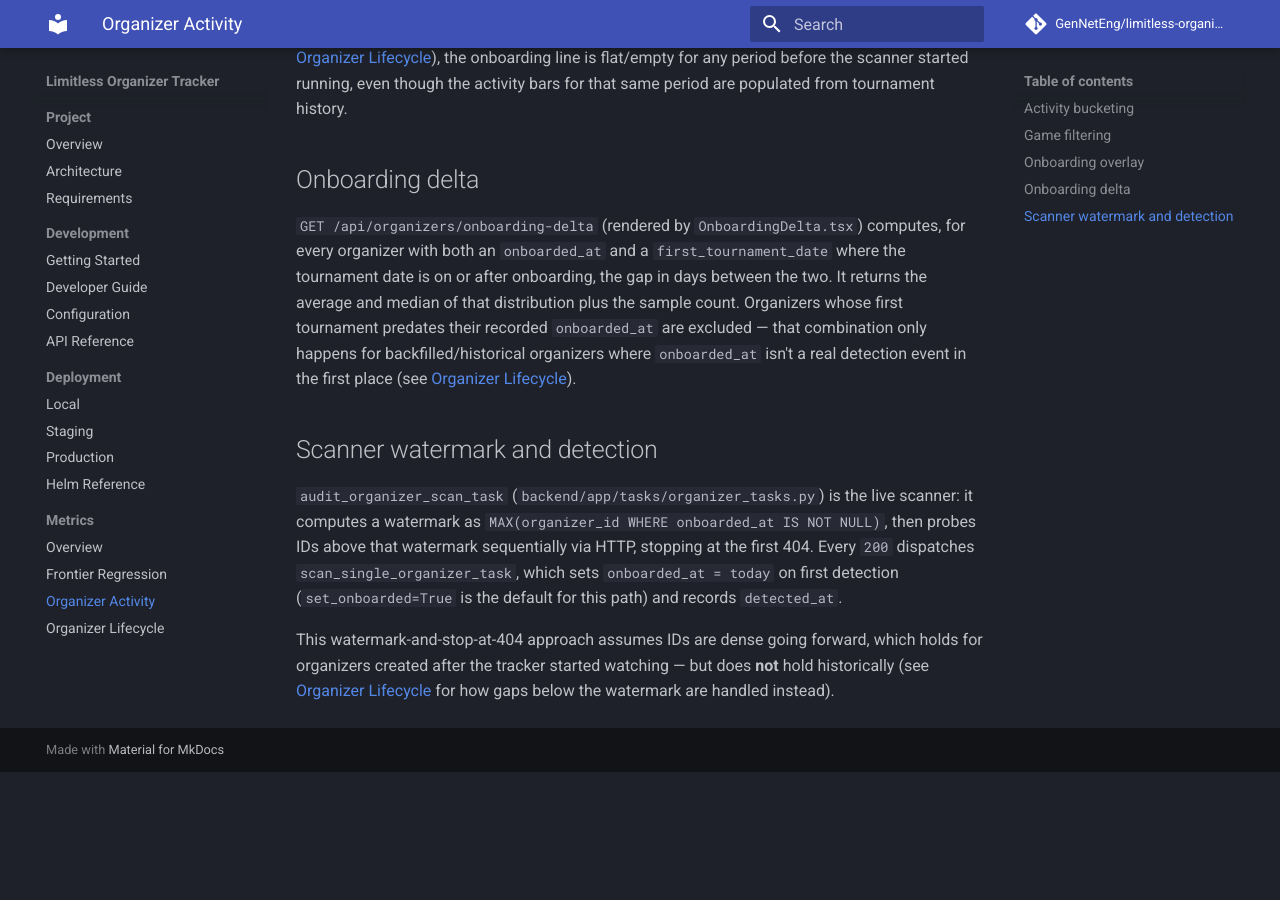
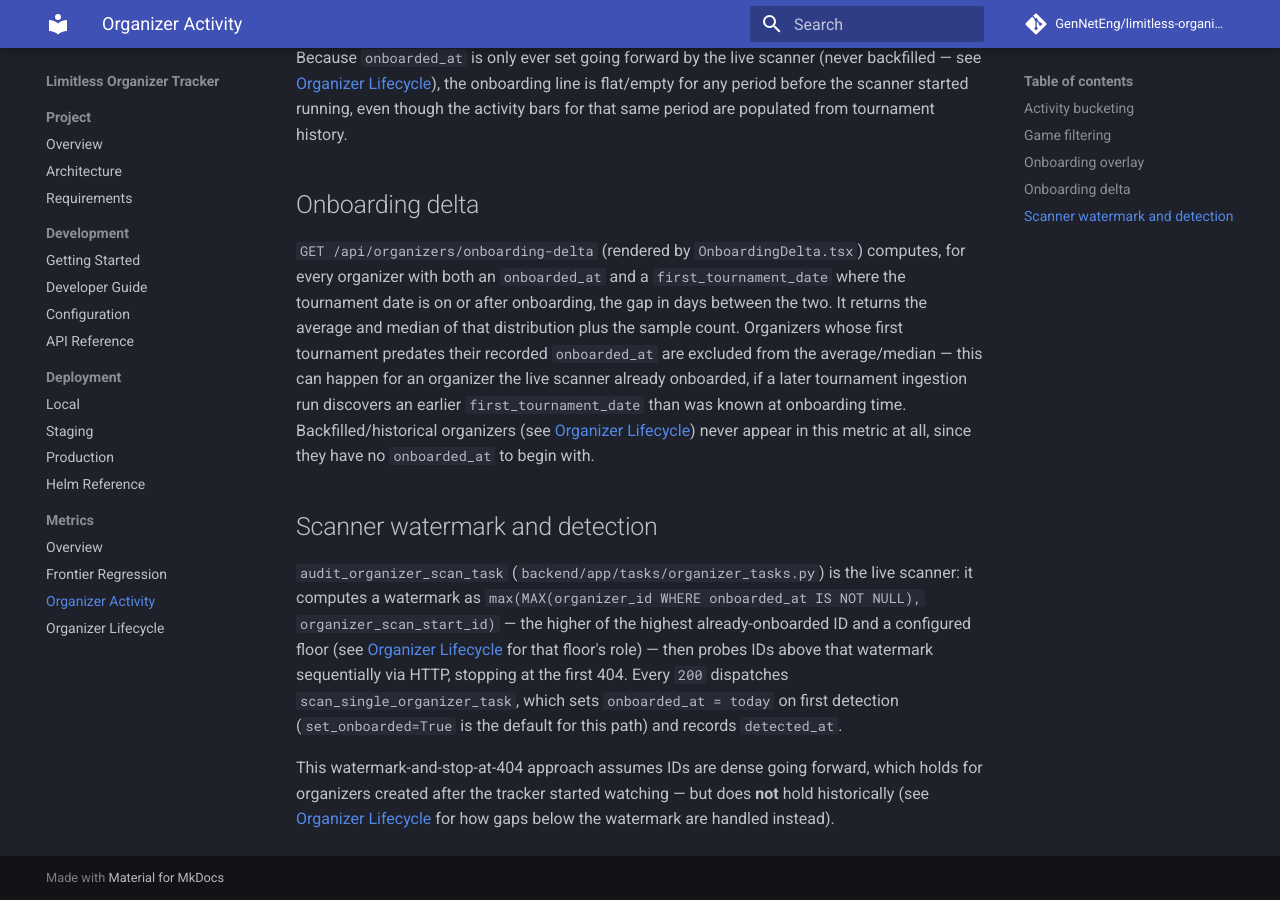
Before and after one commit to GenNetEng/limitless-organizer-tracker, an MkDocs documentation site: the page built from docs/metrics/organizer_activity.md, in a window 1280 px wide and 900 px high, scrolled down 1129 px. Built offline with MkDocs 1.6.1 and Material for MkDocs 9.7.7, drawn with Linux system fonts in a browser that asks for light colours; comment, search, counter and statistics services are not loaded; before the commit the page ends 1901 px from its top, so only the background shows below that; some of the changed text lies outside the part shown.

Commit message:
docs(metrics): fix three factual inaccuracies found in review
- onboarding-delta: clarify that the date-ordering exclusion can occur
  for live-scanned organizers (not backfilled ones, which never have
  onboarded_at set at all)
- scanner watermark: note it's max(highest onboarded_at, configured
  floor), not just the DB watermark alone
- activity bucketing: frontend does not gap-fill zero-count periods;
  correct the claim that it synthesizes a continuous axis

Co-Authored-By: Claude <noreply@anthropic.com>

```diff
--- a/docs/metrics/organizer_activity.md
+++ b/docs/metrics/organizer_activity.md
@@ -17,9 +17,11 @@ into either:
   (`d - timedelta(days=d.weekday())`)
 - **month** buckets — keyed to the 1st of each month
 
-Buckets with zero organizers don't appear in the result — the frontend
-(`toActivityChartData` in `frontend/src/lib/activityChartData.ts`) is
-responsible for any gap-filling needed for a continuous chart axis.
+Buckets with zero organizers don't appear in the result. The frontend
+(`toActivityChartData` in `frontend/src/lib/activityChartData.ts`) maps each
+returned bucket 1:1 to a chart point — it does not synthesize zero-count
+periods, so the chart's x-axis only spans periods that had at least one
+event (activity or onboarding).
 
 ## Game filtering
 
@@ -54,17 +56,22 @@ computes, for every organizer with both an `onboarded_at` and a
 `first_tournament_date` where the tournament date is on or after onboarding,
 the gap in days between the two. It returns the average and median of that
 distribution plus the sample count. Organizers whose first tournament
-predates their recorded `onboarded_at` are excluded — that combination only
-happens for backfilled/historical organizers where `onboarded_at` isn't a
-real detection event in the first place (see
-[Organizer Lifecycle](organizer_lifecycle.md)).
+predates their recorded `onboarded_at` are excluded from the average/median
+— this can happen for an organizer the live scanner already onboarded, if a
+later tournament ingestion run discovers an earlier `first_tournament_date`
+than was known at onboarding time. Backfilled/historical organizers (see
+[Organizer Lifecycle](organizer_lifecycle.md)) never appear in this metric
+at all, since they have no `onboarded_at` to begin with.
 
 ## Scanner watermark and detection
 
 `audit_organizer_scan_task` (`backend/app/tasks/organizer_tasks.py`) is the
 live scanner: it computes a watermark as
-`MAX(organizer_id WHERE onboarded_at IS NOT NULL)`, then probes IDs above
-that watermark sequentially via HTTP, stopping at the first 404. Every `200`
+`max(MAX(organizer_id WHERE onboarded_at IS NOT NULL), organizer_scan_start_id)`
+— the higher of the highest already-onboarded ID and a configured floor (see
+[Organizer Lifecycle](organizer_lifecycle.md) for that floor's role) — then
+probes IDs above that watermark sequentially via HTTP, stopping at the first
+404. Every `200`
 dispatches `scan_single_organizer_task`, which sets `onboarded_at = today`
 on first detection (`set_onboarded=True` is the default for this path) and
 records `detected_at`.
```
